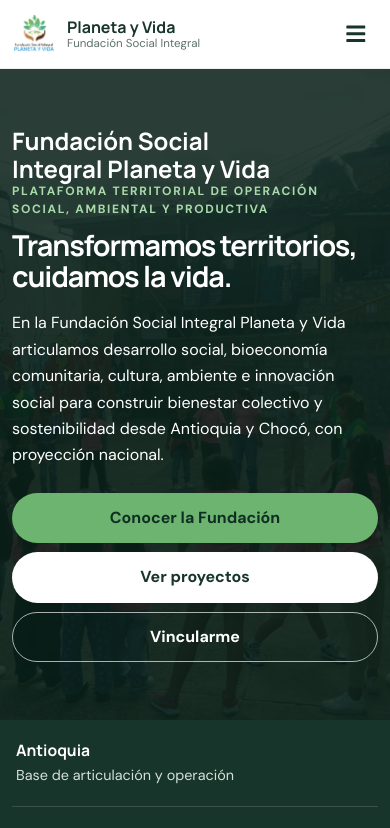
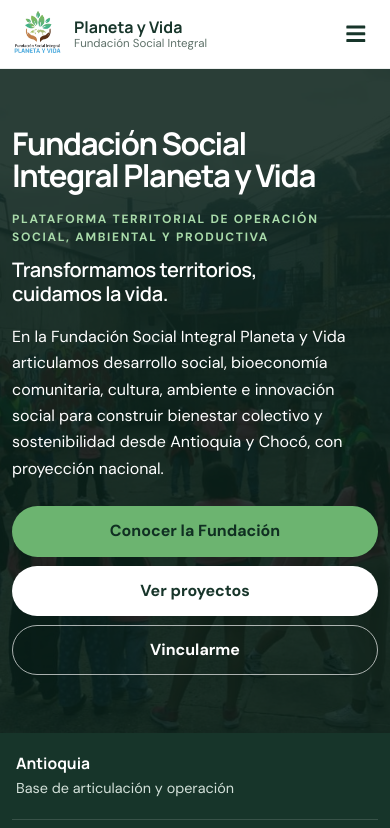
Before and after one commit to luismario140/web-fundacion-planeta-y-vida, a React (Vite) app: page / in a window 390 px wide. Shown: the top 828 px of the page. Built offline with nearby package versions, Linux system fonts and the light colour scheme.

Commit message:
Actualicé Pagina Inicio

```diff
--- a/src/pages/Inicio.jsx
+++ b/src/pages/Inicio.jsx
@@ -21,14 +21,14 @@ function Inicio() {
         <div className="home-hero__overlay" />
         <div className="container home-hero__content">
 
-          <h2>Fundación Social Integral Planeta y Vida</h2>
+          <h2 className="home-hero__foundation">
+            Fundación Social Integral Planeta y Vida
+          </h2>
 
           <span className="eyebrow eyebrow--light">
             Plataforma territorial de operación social, ambiental y productiva
           </span>
-          <h1>
-            Transformamos territorios, cuidamos la vida.
-          </h1>
+          <h1>Transformamos territorios, cuidamos la vida.</h1>
           <p>
             En la Fundación Social Integral Planeta y Vida articulamos desarrollo
             social, bioeconomía comunitaria, cultura, ambiente e innovación
--- a/src/styles/index.css
+++ b/src/styles/index.css
@@ -252,10 +252,19 @@ p {
   z-index: 1;
 }
 
+.home-hero__foundation {
+  font-size: clamp(2.7rem, 5vw, 4.8rem);
+  letter-spacing: -0.055em;
+  line-height: 1.04;
+  margin-bottom: 24px;
+  max-width: 900px;
+}
+
 .home-hero h1 {
-  font-size: clamp(2.3rem, 4.4vw, 4.15rem);
-  letter-spacing: -0.05em;
-  max-width: 900px;
+  font-size: clamp(1.45rem, 2.4vw, 2.2rem);
+  font-weight: 600;
+  letter-spacing: -0.025em;
+  max-width: 720px;
 }
 
 .home-hero p {
@@ -890,9 +899,15 @@ p {
   }
 
   .home-hero h1 {
-    font-size: clamp(1.9rem, 9vw, 2.55rem);
-    letter-spacing: -0.04em;
-    line-height: 1.08;
+    font-size: clamp(1.25rem, 5.8vw, 1.55rem);
+    letter-spacing: -0.02em;
+    line-height: 1.2;
+  }
+
+  .home-hero__foundation {
+    font-size: clamp(2rem, 10vw, 2.65rem);
+    letter-spacing: -0.045em;
+    margin-bottom: 18px;
   }
 
   .home-hero p {
@@ -1093,6 +1108,14 @@ p {
     font-size: 1.8rem;
   }
 
+  .home-hero h1 {
+    font-size: 1.25rem;
+  }
+
+  .home-hero__foundation {
+    font-size: 1.95rem;
+  }
+
   .button-group .button {
     width: 100%;
   }
--- a/src/styles/navbar.css
+++ b/src/styles/navbar.css
@@ -21,9 +21,9 @@
 }
 
 .navbar__logo {
-  height: 60px;
+  height: 69px;
   object-fit: contain;
-  width: 58px;
+  width: 67px;
 }
 
 .navbar__brand-copy {
@@ -122,8 +122,8 @@
   }
 
   .navbar__logo {
-    height: 45px;
-    width: 44px;
+    height: 52px;
+    width: 51px;
   }
 
   .navbar__menu {
```
